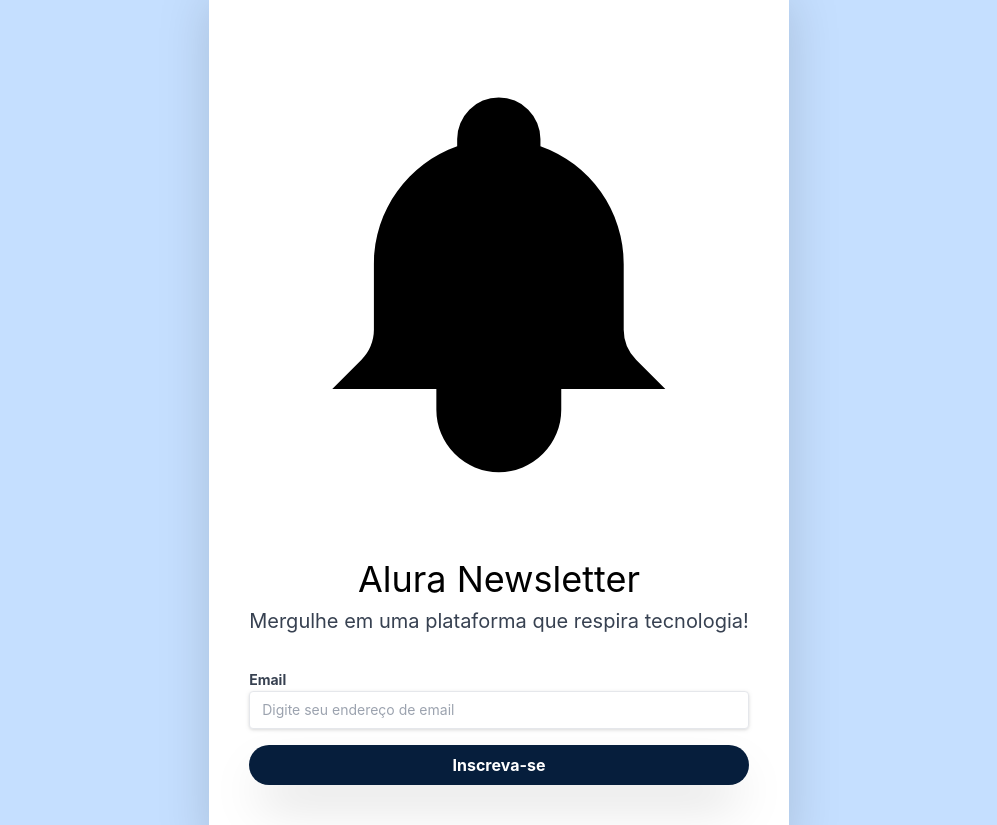
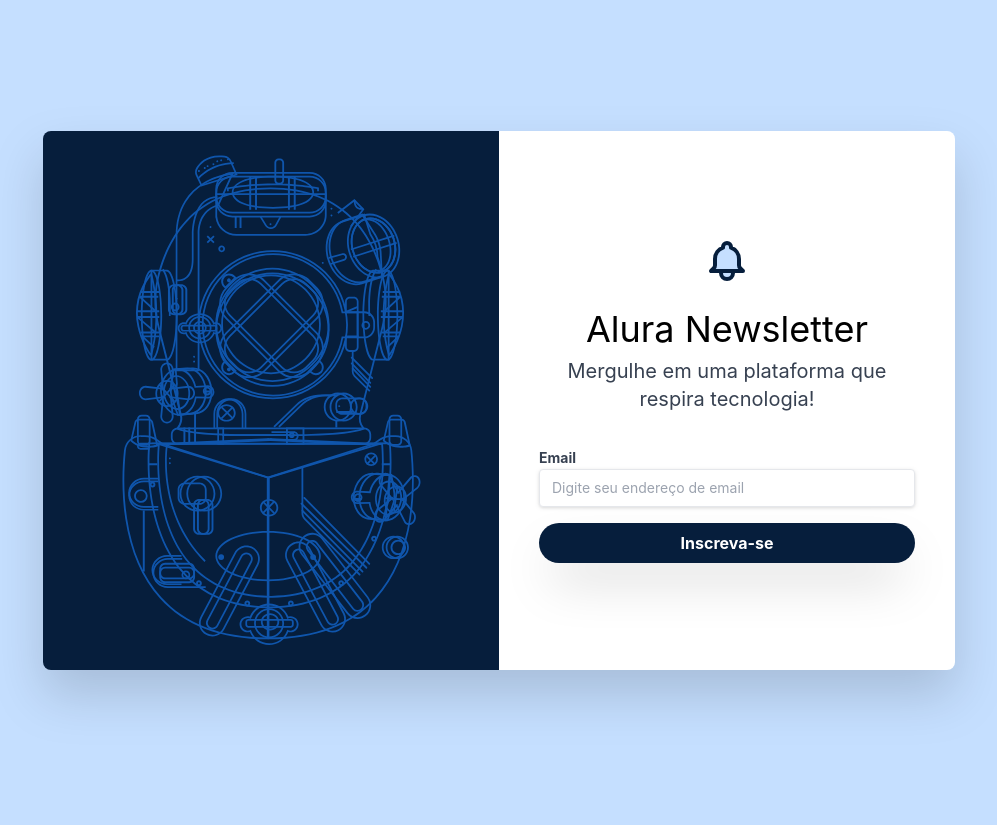
Before and after one commit to otaviohenrique1/aluranewsletter2, a website: page newsletter.html in a window 1280 px wide. Shown: the whole page, without its empty margins (141-1138 px from the left). After the commit the page ends 800 px from the top, so only its background shows below. Drawn offline with Linux system fonts and the light colour scheme.

Commit message:
commit 8

```diff
--- a/newsletter.html
+++ b/newsletter.html
@@ -9,13 +9,13 @@
     <link rel="stylesheet" href="styles/output.css">
   </head>
   <body class="bg-azul-claro font-inter flex justify-center items-center h-screen">
-    <main class="flex px-6 drop-shadow-2xl">
-      <section class="bg-azul-escuro hidden">
-        <img class="" src="image/icone-mergulhador.svg" alt="icone de mergulhador">
+    <main class="flex px-6 drop-shadow-2xl lg:w-3/4">
+      <section class="bg-azul-escuro hidden lg:block w-1/2 rounded-l-lg">
+        <img class="p-6 m-auto" src="image/icone-mergulhador.svg" alt="icone de mergulhador">
       </section>
-      <section class="bg-white p-10 gap-6 flex flex-col">
-        <div class="">
-          <svg class="" width="35" height="20" viewBox="0 0 44 20" fill="none" xmlns="http://www.w3.org/2000/svg">
+      <section class="bg-white p-10 gap-6 flex flex-col rounded-lg lg:w-1/2 justify-center lg:rounded-l-none">
+        <div class="self-center relative group">
+          <svg class="fill-azul-escuro absolute top-0 left-1 opacity-0 group-hover:opacity-100 group-hover:animate-ping" width="35" height="20" viewBox="0 0 44 20" fill="none" xmlns="http://www.w3.org/2000/svg">
             <path
               d="M41.1738 0.994633C40.8556 1.10918 40.6199 1.34129 40.4506 1.70905C40.3201 1.99542 40.2881 2.17026 40.3041 2.53199C40.3178 2.86056 40.3659 3.0776 40.4734 3.28861C40.5444 3.42728 41.7665 5.17565 41.9221 5.36254C41.9748 5.42584 42.0984 5.52834 42.1945 5.58561C42.3661 5.69413 42.373 5.69714 42.6545 5.69714C42.9291 5.69714 42.9474 5.69413 43.1237 5.59465C43.3663 5.45599 43.5722 5.19373 43.6912 4.86818C43.8034 4.56673 43.8285 4.34366 43.7874 4.00303C43.753 3.69255 43.7004 3.52374 43.5814 3.31574C43.4784 3.13789 42.4096 1.60958 42.2242 1.37445C41.9519 1.03081 41.5171 0.874056 41.1738 0.994633Z" />
             <path
@@ -25,7 +25,7 @@
             <path
               d="M6.00014 11.0928C5.69804 11.1802 5.49893 11.3671 5.00688 12.0303C3.94497 13.4651 3.16455 15.102 2.62215 17.0463C2.44822 17.6672 2.44822 17.9838 2.62215 18.442C2.72743 18.7223 2.92882 18.9906 3.13022 19.1202C3.63143 19.4427 4.27453 19.2106 4.58349 18.5987C4.67274 18.4209 4.69792 18.3425 4.85583 17.7758C4.97484 17.3537 5.25176 16.6182 5.48062 16.1208C5.8674 15.2768 6.22442 14.692 6.8309 13.9083C7.21997 13.4018 7.2932 13.2662 7.35271 12.9436C7.48316 12.2111 7.24743 11.5208 6.76453 11.2164C6.50134 11.0506 6.27248 11.0144 6.00014 11.0928Z" />
           </svg>
-          <svg class="" viewBox="0 0 24 24" xmlns="http://www.w3.org/2000/svg">
+          <svg class="w-12 h-12 fill-azul-claro stroke-azul-escuro" viewBox="0 0 24 24" xmlns="http://www.w3.org/2000/svg">
             <path stroke-linecap="round" stroke-linejoin="round" stroke-width="2"
               d="M15 17h5l-1.405-1.405A2.032 2.032 0 0118 14.158V11a6.002 6.002 0 00-4-5.659V5a2 2 0 10-4 0v.341C7.67 6.165 6 8.388 6 11v3.159c0 .538-.214 1.055-.595 1.436L4 17h5m6 0v1a3 3 0 11-6 0v-1m6 0H9">
             </path>
@@ -38,7 +38,7 @@
         <form>
           <label class="text-sm font-bold text-gray-700 mb-2" for="email">Email</label>
           <input class="text-sm w-full mb-4 pl-3 rounded border py-2 drop-shadow focus:outline-none hover:border-azul-claro hover:ring-1 hover:ring-azul-escuro focus:border-azul-escuro focus:ring-1 focus:ring-azul-escuro" id="email" type="email" placeholder="Digite seu endereço de email">
-          <button class="font-bold text-white bg-azul-escuro w-full py-2 rounded-full shadow-2xl" type="button">Inscreva-se</button>
+          <button class="font-bold text-white bg-azul-escuro w-full py-2 rounded-full shadow-2xl hover:bg-azul-hover duration-150 " type="button">Inscreva-se</button>
         </form>
       </section>
     </main>
```
Also changed, not shown: styles/output.css.
